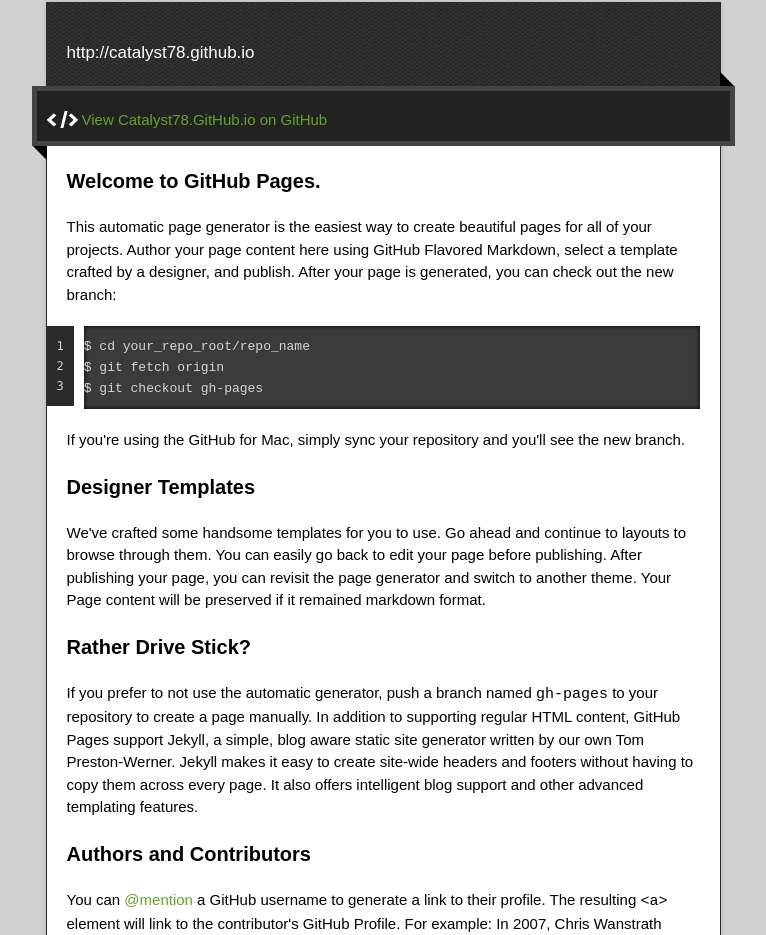
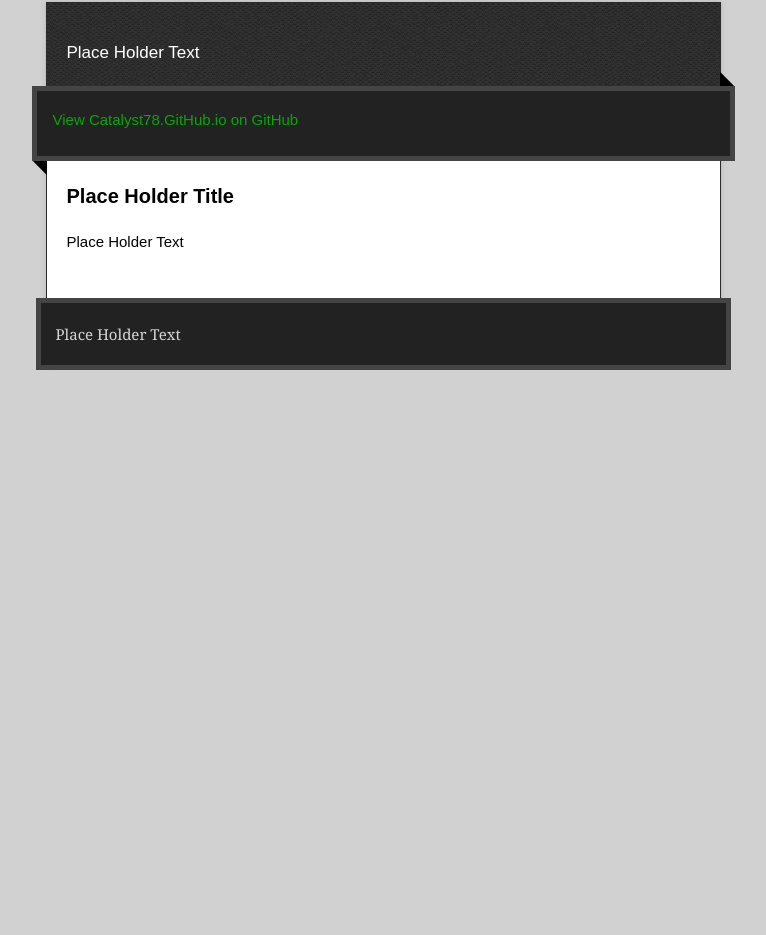
Before and after one commit to Catalyst78/Old, a plain HTML site: page index.html in a window 1280 px wide. Shown: the part 128-1063 px from the top of the page, without its empty margins (257-1023 px from the left). After the commit the page ends 800 px from the top, so only its background shows below. Drawn offline with nearby package versions, Linux system fonts and the light colour scheme.

Commit message:
Prettify index (Remove all the things)

```diff
--- a/index.html
+++ b/index.html
@@ -1,6 +1,4 @@
 <!doctype html>
-<!-- The Time Machine GitHub pages theme was designed and developed by Jon Rohan, on Feb 7, 2012. -->
-<!-- Follow him for fun. http://twitter.com/jonrohan. Tail his code on https://github.com/jonrohan -->
 <html>
 <head>
   <meta charset="utf-8">
@@ -11,80 +9,43 @@
   <script type="text/javascript" src="https://ajax.googleapis.com/ajax/libs/jquery/1.7.1/jquery.min.js"></script>
   <script type="text/javascript" src="javascripts/script.js"></script>
 
-  <title>Catalyst78.GitHub.io</title>
-  <meta name="description" content="http://catalyst78.github.io">
-
-  <meta name="viewport" content="width=device-width,initial-scale=1">
-
+  <title>Olivers Souls</title>
+  <meta name="description" content="Olivers Souls">
 </head>
 
 <body>
-
   <div class="wrapper">
     <header>
-      <h1 class="title">Catalyst78.GitHub.io</h1>
+      <h1 class="title">Olivers Souls</h1>
     </header>
     <div id="container">
-      <p class="tagline">http://catalyst78.github.io</p>
+      <p class="tagline">Place Holder Text</p>
       <div id="main" role="main">
         <div class="download-bar">
         <div class="inner">
-          <a href="https://github.com/Catalyst78" class="code">View Catalyst78.GitHub.io on GitHub</a>
+			<p class="code">View Catalyst78.GitHub.io on GitHub</p>
         </div>
         <span class="blc"></span><span class="trc"></span>
         </div>
         <article class="markdown-body">
-          <h3>
-<a id="welcome-to-github-pages" class="anchor" href="#welcome-to-github-pages" aria-hidden="true"><span class="octicon octicon-link"></span></a>Welcome to GitHub Pages.</h3>
+          <h3>Place Holder Title</h3>
 
-<p>This automatic page generator is the easiest way to create beautiful pages for all of your projects. Author your page content here using GitHub Flavored Markdown, select a template crafted by a designer, and publish. After your page is generated, you can check out the new branch:</p>
-
-<pre><code>$ cd your_repo_root/repo_name
-$ git fetch origin
-$ git checkout gh-pages
-</code></pre>
-
-<p>If you're using the GitHub for Mac, simply sync your repository and you'll see the new branch.</p>
-
-<h3>
-<a id="designer-templates" class="anchor" href="#designer-templates" aria-hidden="true"><span class="octicon octicon-link"></span></a>Designer Templates</h3>
-
-<p>We've crafted some handsome templates for you to use. Go ahead and continue to layouts to browse through them. You can easily go back to edit your page before publishing. After publishing your page, you can revisit the page generator and switch to another theme. Your Page content will be preserved if it remained markdown format.</p>
-
-<h3>
-<a id="rather-drive-stick" class="anchor" href="#rather-drive-stick" aria-hidden="true"><span class="octicon octicon-link"></span></a>Rather Drive Stick?</h3>
-
-<p>If you prefer to not use the automatic generator, push a branch named <code>gh-pages</code> to your repository to create a page manually. In addition to supporting regular HTML content, GitHub Pages support Jekyll, a simple, blog aware static site generator written by our own Tom Preston-Werner. Jekyll makes it easy to create site-wide headers and footers without having to copy them across every page. It also offers intelligent blog support and other advanced templating features.</p>
-
-<h3>
-<a id="authors-and-contributors" class="anchor" href="#authors-and-contributors" aria-hidden="true"><span class="octicon octicon-link"></span></a>Authors and Contributors</h3>
-
-<p>You can <a href="https://github.com/blog/821" class="user-mention">@mention</a> a GitHub username to generate a link to their profile. The resulting <code>&lt;a&gt;</code> element will link to the contributor's GitHub Profile. For example: In 2007, Chris Wanstrath (<a href="https://github.com/defunkt" class="user-mention">@defunkt</a>), PJ Hyett (<a href="https://github.com/pjhyett" class="user-mention">@pjhyett</a>), and Tom Preston-Werner (<a href="https://github.com/mojombo" class="user-mention">@mojombo</a>) founded GitHub.</p>
-
-<h3>
-<a id="support-or-contact" class="anchor" href="#support-or-contact" aria-hidden="true"><span class="octicon octicon-link"></span></a>Support or Contact</h3>
-
-<p>Having trouble with Pages? Check out the documentation at <a href="https://help.github.com/pages">https://help.github.com/pages</a> or contact <a href="mailto:support@github.com">support@github.com</a> and we’ll help you sort it out.</p>
+<p>Place Holder Text</p>
         </article>
       </div>
     </div>
     <footer>
       <div class="owner">
 
-      <p><a href="https://github.com/Catalyst78" class="avatar"><img src="https://avatars2.githubusercontent.com/u/1597353?v=3&amp;s=60" width="48" height="48"></a>View <a href="https://github.com/Catalyst78">Catalyst78</a> on <a href="https://www.github.com">GitHub</a></p>
+      <p>Place Holder Text</p>
 
       </div>
-      <div class="creds">
-        <small>This page generated using <a href="https://pages.github.com/">GitHub Pages</a><br>theme by <a href="https://twitter.com/jonrohan/">Jon Rohan</a></small>
+      <!--
+	  <div class="creds">
+        <small>original theme by <a href="https://twitter.com/jonrohan/">Jon Rohan</a></small>
       </div>
+	  -->
     </footer>
   </div>
-  <div class="current-section">
-    <a href="#top">Scroll to top</a>
-    <a href="https://github.com/Catalyst78/catalyst78.github.io/tarball/master" class="tar">tar</a><a href="https://github.com/Catalyst78/catalyst78.github.io/zipball/master" class="zip">zip</a><a href="" class="code">source code</a>
-    <p class="name"></p>
-  </div>
-
-
 </body>
 </html>
--- a/stylesheets/stylesheet.css
+++ b/stylesheets/stylesheet.css
@@ -550,8 +550,7 @@
 }
 
 .download-bar a.code {
-  background: transparent url(../images/code.png) no-repeat 0 2px;
-  padding-left: 35px;
+  padding-left: 6px;
   margin-top: 8px;
   display: block;
   float: left;
@@ -559,6 +558,19 @@
   width: auto;
   height: auto;
   opacity: 1;
+  filter:alpha(opacity=100);  /* IE 5-7 */
+}
+
+.download-bar p.code {
+  padding-left: 6px;
+  margin-top: 8px;
+  display: block;
+  float: left;
+  text-indent: 0;
+  width: auto;
+  height: auto;
+  opacity: 1;
+  color: #00AA00;
   filter:alpha(opacity=100);  /* IE 5-7 */
 }
 
@@ -586,7 +598,6 @@
 .current-section a {
   float: right;
   text-indent: -10000px;
-  background: transparent url(../images/top.png) no-repeat 0 0;
   width: 20px;
   height: 20px;
   opacity: 0.8;
@@ -609,7 +620,6 @@
 
 a.zip,
 a.zip span {
-  background: transparent url(../images/zip.png) no-repeat 0 0;
   width: 30px;
   height: 21px;
   display: inline-block;
@@ -622,7 +632,6 @@
 
 a.tar,
 a.tar span {
-  background: transparent url(../images/tar.png) no-repeat 0 0;
   width: 30px;
   height: 21px;
   display: inline-block;
@@ -634,7 +643,6 @@
 }
 
 a.code {
-  background: transparent url(../images/code.png) no-repeat 0 2px;
   width: 30px;
   height: 21px;
   display: block;
```
Also changed, not shown: images/code.png (deleted), images/tar.png (deleted), images/top.png (deleted), images/zip.png (deleted).
